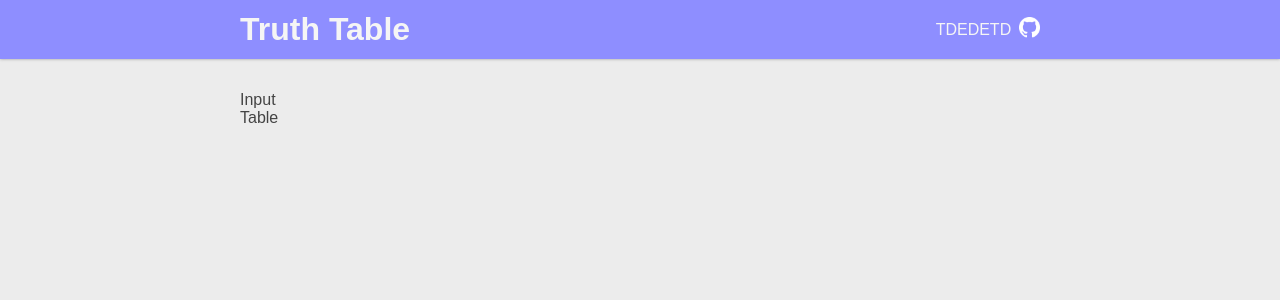
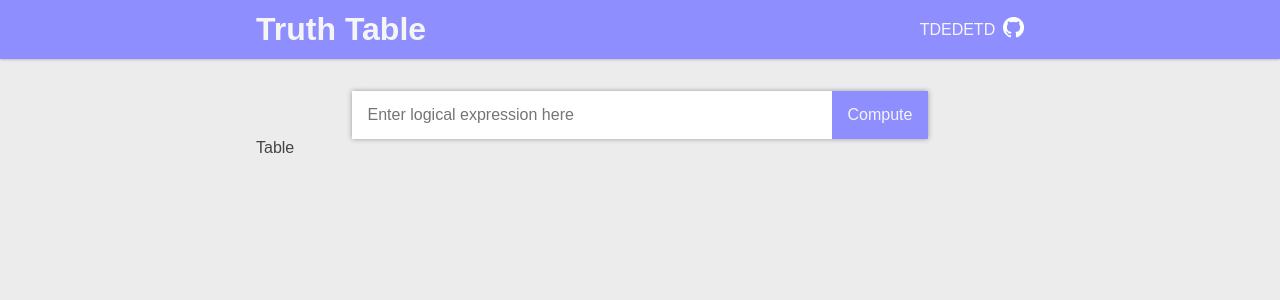
Before and after one commit to tdedetd/truth_table, an Angular app: page / in a window 1280 px wide. Shown: the top 300 px of the page. Built offline with nearby package versions, Linux system fonts and the light colour scheme.

Commit message:
expression input design

```diff
--- a/src/app/app.component.html
+++ b/src/app/app.component.html
@@ -1,7 +1,9 @@
 <tt-header></tt-header>
 <div class="container">
   <main>
-    <div>Input</div>
+    <div class="expr-input">
+      <tt-expression-input></tt-expression-input>
+    </div>
     <div>Table</div>
   </main>
 </div>
--- a/src/app/app.component.scss
+++ b/src/app/app.component.scss
@@ -0,0 +1,3 @@
+.expr-input {
+  text-align: center;
+}
--- a/src/app/app.module.ts
+++ b/src/app/app.module.ts
@@ -3,11 +3,13 @@ import { BrowserModule } from '@angular/platform-browser';
 
 import { AppComponent } from './app.component';
 import { HeaderComponent } from './components/header/header.component';
+import { ExpressionInputComponent } from './components/expression-input/expression-input.component';
 
 @NgModule({
   declarations: [
     AppComponent,
-    HeaderComponent
+    HeaderComponent,
+    ExpressionInputComponent
   ],
   imports: [
     BrowserModule
--- /dev/null
+++ b/src/app/components/expression-input/expression-input.component.html
@@ -0,0 +1,4 @@
+<div>
+  <input type="text" placeholder="Enter logical expression here">
+  <button class="btn">Compute</button>
+</div>
--- /dev/null
+++ b/src/app/components/expression-input/expression-input.component.scss
@@ -0,0 +1,17 @@
+div {
+  display: inline-block;
+  height: 3rem;
+  box-shadow: 0 0 5px #999;
+}
+
+input[type=text] {
+  border: none;
+  padding: 0 1rem;
+  font-size: 1rem;
+  width: 30rem;
+  height: 100%;
+}
+
+.btn {
+  height: 100%;
+}
--- /dev/null
+++ b/src/app/components/expression-input/expression-input.component.ts
@@ -0,0 +1,15 @@
+import { Component, OnInit } from '@angular/core';
+
+@Component({
+  selector: 'tt-expression-input',
+  templateUrl: './expression-input.component.html',
+  styleUrls: ['./expression-input.component.scss']
+})
+export class ExpressionInputComponent implements OnInit {
+
+  constructor() { }
+
+  ngOnInit(): void {
+  }
+
+}
--- a/src/app/components/header/header.component.scss
+++ b/src/app/components/header/header.component.scss
@@ -1,7 +1,7 @@
 header {
   padding: .7rem;
-  color: #f5f5f5;
-  background: #8e8eff;
+  color: var(--primary-text-color);
+  background: var(--primary-color);
   margin-bottom: 2rem;
   box-shadow: 0 0 3px #999;
 }
--- a/src/styles.scss
+++ b/src/styles.scss
@@ -1,5 +1,11 @@
+* {
+  box-sizing: border-box;
+}
+
 html {
   font-size: 16px;
+  --primary-color: #8e8eff;
+  --primary-text-color: #f5f5f5;
 }
 
 body {
@@ -10,6 +16,16 @@ body {
   background-color: #ececec;
 }
 
+.btn {
+  border: none;
+  background: var(--primary-color);
+  color: var(--primary-text-color);
+  padding: .5rem 1rem;
+  cursor: pointer;
+  border-radius: 0;
+  font-size: 1rem;
+}
+
 .container {
   margin: 0 auto;
   width: 50rem;
```
Also changed, not shown: 1 other file (tests, documents, lock files or other folders).
